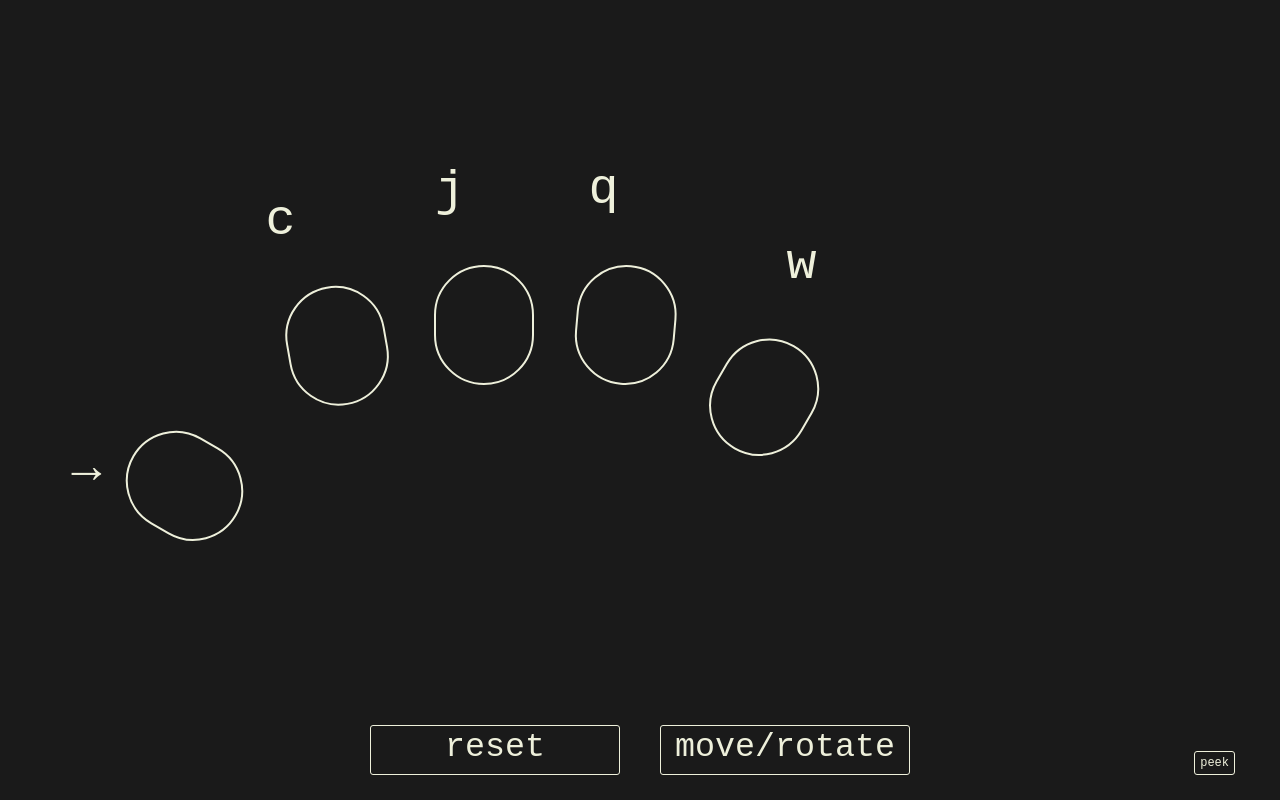
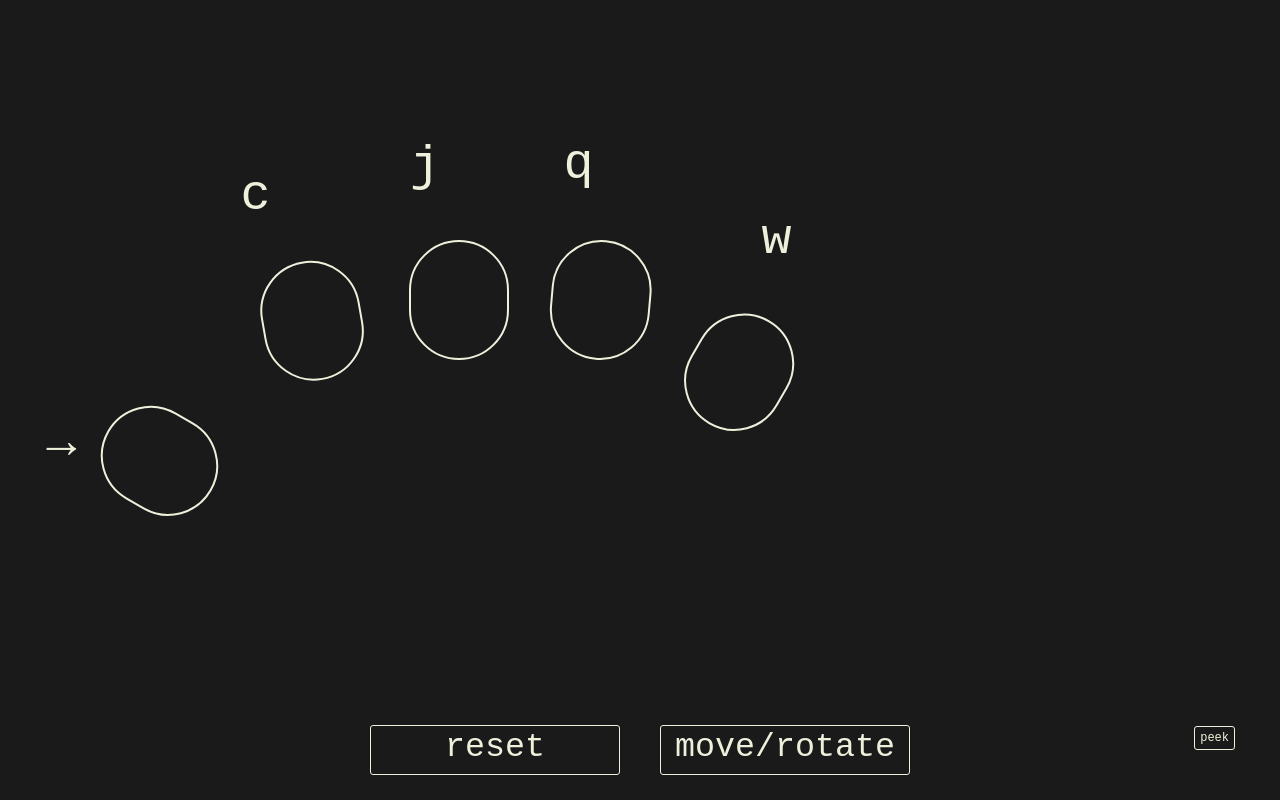
Before and after one commit to henrahmagix/enders-keyboard, a plain HTML site: page index.html in a window 1280 px wide. Drawn offline with Linux system fonts and the light colour scheme.

Commit message:
Remove padding from body so positioning works against 0,0.

```diff
--- a/sass/app.sass
+++ b/sass/app.sass
@@ -46,7 +46,6 @@ body
     color: $textColor
     font-family: monospace
     margin: 0
-    padding: $pad
 
 #app
     position: relative
@@ -54,8 +53,8 @@ body
 .display
     font-size: $inputCharSize
     position: absolute
-    top: 0
-    left: 0
+    top: $pad
+    left: $pad
     white-space: pre
 
     .cursor
@@ -146,7 +145,7 @@ body
 .button-wrapper
     font-size: $inputCharSize
     position: absolute
-    bottom: 0
+    bottom: $pad
     text-align: center
     width: 100%
 
@@ -166,8 +165,8 @@ body
         font:
             size: 12px
         position: absolute
-        bottom: 0
-        right: 0
+        bottom: $pad
+        right: $pad
         height: auto
         width: auto
 
```
Also changed, not shown: css/app.css.
